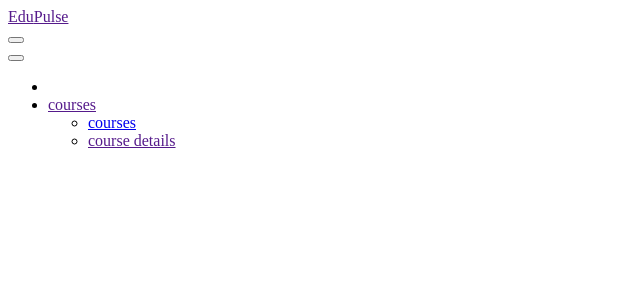
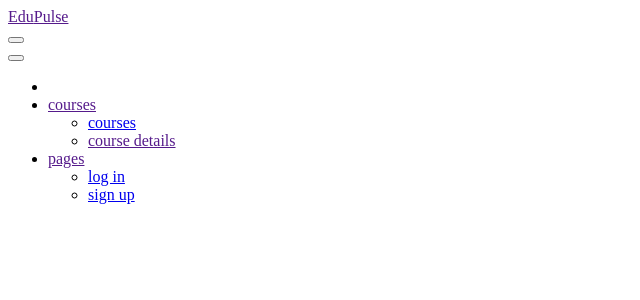
Before and after one commit to AshrafUAsif/B9IS123-Programming-For-Information-Systems-Group-CA2, a Flask app: page /course-details.html in a window 1280 px wide. Shown: the top 300 px of the page, without its empty margins (0-640 px from the left). Run offline with Flask 3, Linux system fonts and the light colour scheme.

Commit message:
Added pages dropdown menu with log in and sign up options

```diff
--- a/templates/course-details.html
+++ b/templates/course-details.html
@@ -27,10 +27,17 @@
             <li class="menu-item"><a href=" "></a></li>
             <li class="menu-item menu-item-has-children">
               <a href="" class="">courses <i class="fas fa-chevron-down"></i></a>
-            <ul class="sub-menu js-sub-menu">
+              <ul class="sub-menu js-sub-menu">
                <li class="sub-menu-item"><a href=" ">courses</a></li>
                <li class="sub-menu-item"><a href="">course details</a></li>
             </ul>
+            </li>
+            <li class="menu-item menu-item-has-children">
+              <a href="" class="js-toggle-sub-menu">pages <i class="fas fa-chevron-down"></i></a>
+              <ul class="sub-menu js-sub-menu">
+                <li class="sub-menu-item"><a href=" ">log in</a></li>
+                <li class="sub-menu-item"><a href=" ">sign up</a></li>
+              </ul>
             </li>
 
           </ul>
```
